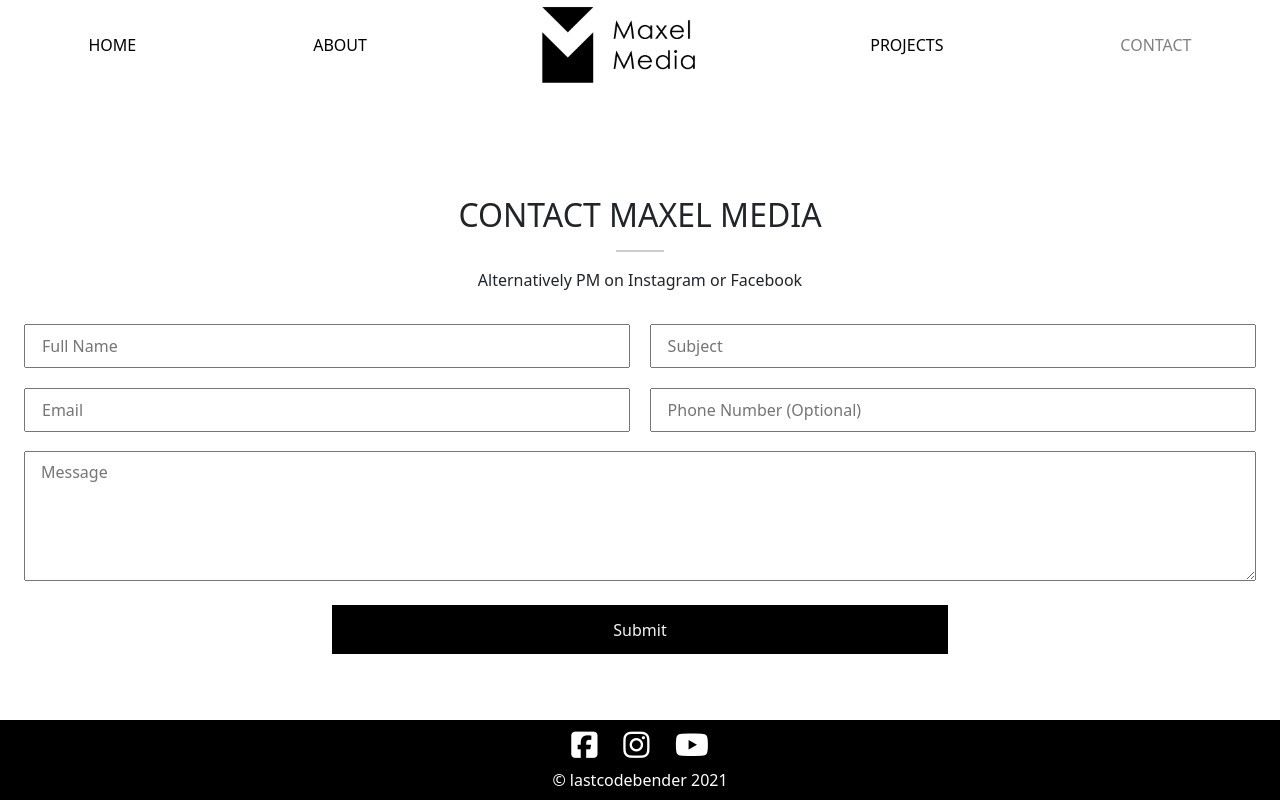
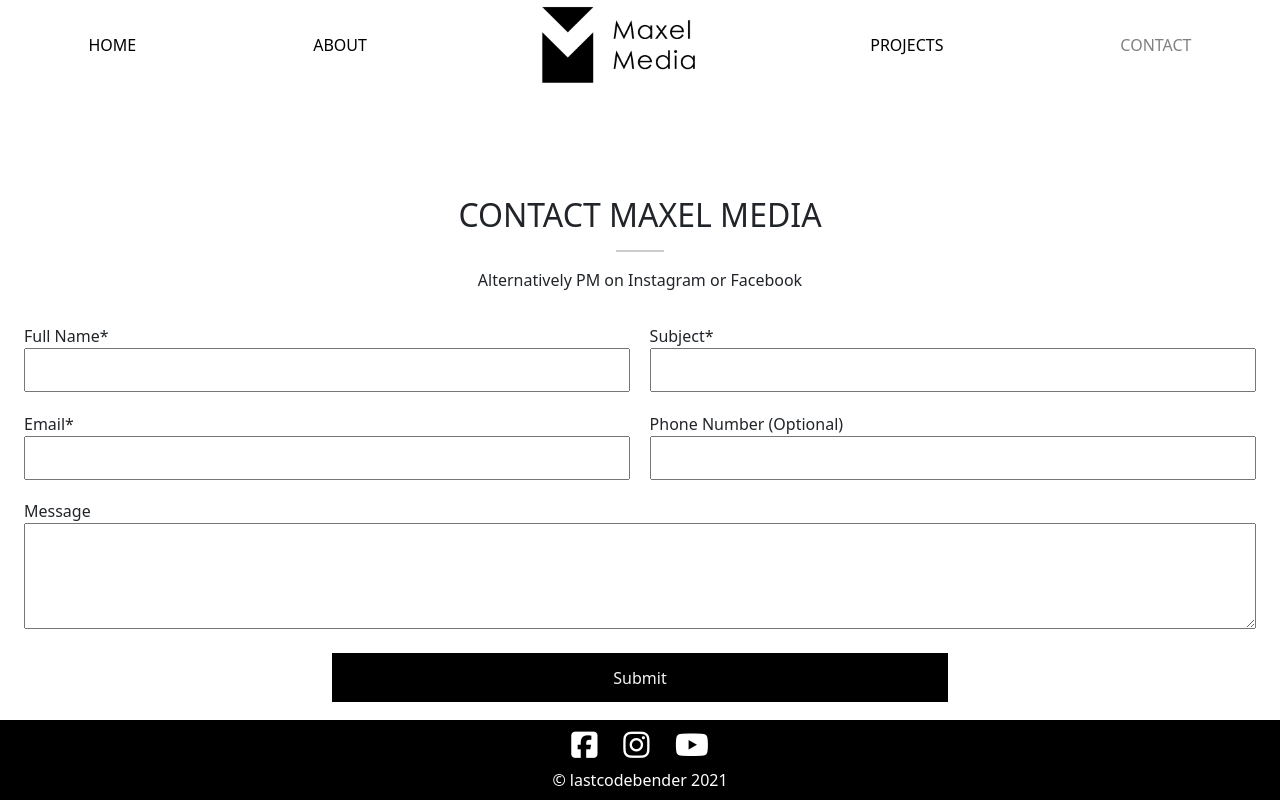
Before and after one commit to marcCodez/Maxel-Media-Digital-Portdolio-Website, a React (Create React App) app: page /contact in a window 1280 px wide. Built offline with nearby package versions, Linux system fonts and the light colour scheme; a web font is replaced by a local one.

Commit message:
added accessibility, proper form styling fixed

```diff
--- a/public/index.html
+++ b/public/index.html
@@ -30,18 +30,8 @@
     <title>Maxel Media</title>
   </head>
   <body>
-    <noscript>You need to enable JavaScript to run this app.</noscript>
+    <noscript></noscript>
     <div id="root"></div>
-    <!--
-      This HTML file is a template.
-      If you open it directly in the browser, you will see an empty page.
 
-      You can add webfonts, meta tags, or analytics to this file.
-      The build step will place the bundled scripts into the <body> tag.
-
-      To begin the development, run `npm start` or `yarn start`.
-      To create a production bundle, use `npm run build` or `yarn build`.
-      .
-    -->
   </body>
 </html>
--- a/src/App.scss
+++ b/src/App.scss
@@ -251,6 +251,7 @@ video {
 	.text-fields {
 		display: grid;
 		grid-template-areas:
+
 			"name subject"
 			"email phone"
 			"message message";
@@ -258,6 +259,9 @@ video {
 		margin-bottom: 1.5rem;
 		margin-top: 1.5rem;
 		// Grid Areas
+		// .name-label {
+		// 	grid-area: nameLabel;
+		// }
 		.name-input {
 			grid-area: name;
 		}
--- a/src/components/HeaderContent.js
+++ b/src/components/HeaderContent.js
@@ -17,7 +17,7 @@ const pauseVideo = () => {
 
     return (
         <div className='header-container space-top'>
-            <video ref={vidRef} src="/videos/Showreel-cut-compressed.mp4" autoPlay loop muted/>
+            <video ref={vidRef} src="/videos/Showreel-cut-compressed.mp4" title="Maxel Media video reel" autoPlay loop muted/>
            <div className='hero-btns'>
                <Link
                to='/contact'
--- a/src/components/Navigbar.js
+++ b/src/components/Navigbar.js
@@ -81,13 +81,13 @@ function Navigbar() {
       </nav>
 	</div> */}
 
-<Navbar className="effect   nav-container" expand="lg" id="navbar">
+<Navbar className="effect   nav-container" expand="lg" id="navbar" role="presentation">
 <NavLink
                         exact to="/"
                         className="navbar-logo mobile"
                         activeClassName='nav-active'
                         onClick={closeMobileMenu}>
-                                <img src="/images/logo-v2.png" id="logo" />
+                                <img src="/images/logo-v2.png" id="logo" alt="maxel media logo"/>
                         </NavLink>
                         <div className='menu-icon' onClick={handleClick}>
                    <i className={click ? 'fa fa-times' : 'fa fa-bars'} />
@@ -97,7 +97,7 @@ function Navigbar() {
 
                <Nav  className={click ? 'nav-menu active' : 'nav-menu'}>
 
-      <NavLink exact to='/' activeClassName='nav-active'  onClick={closeMobileMenu} className="navbar-link" >Home</NavLink>
+      <NavLink exact to='/' activeClassName='nav-active'  onClick={closeMobileMenu} className="navbar-link" exact={true}>Home</NavLink>
       <NavLink exact to='/about' activeClassName='nav-active' onClick={closeMobileMenu} className="navbar-link" >About</NavLink>
       <NavLink exact to='/'>
       <Navbar.Brand
--- a/src/components/ProjectVideo.js
+++ b/src/components/ProjectVideo.js
@@ -12,6 +12,7 @@ function ProjectVideo(props) {
                 pip
                 controls="false"
                 url={props.url}
+                title={props.title}
             />
         </div>
     )
--- a/src/components/pages/About.js
+++ b/src/components/pages/About.js
@@ -10,7 +10,7 @@ function About() {
             <h1 className='section-title font-weight-bold'>ABOUT MAXEL MEDIA</h1>
             <div className='underline'></div>
             </div>
-            <img src='/images/maxpic.jpg' className='about-image'/>
+            <img src='/images/maxpic.jpg' className='about-image' alt="Maxel Media in action holding a camera"/>
             <p className='about-description'>Max Lerion is a content creator based in Sydney, Australia. Under an alias of Maxel Media he has been creating content for over 2 years and has recently started to publish client work on social media less than a year ago. He has worked with numerous brands, businesses and artists in  marketing with his diverse skills in photography and videography. Currently in his final year in a bachelor of Media (Screen and Sound Production), he aims to build his brand as a freelancer into a production company to help cater to businesses around Sydney in digital marketing and to bring visions to reality.</p>
             </div>
             </div>
--- a/src/components/pages/Contact.js
+++ b/src/components/pages/Contact.js
@@ -21,11 +21,32 @@ function Contact() {
                             <input name="bot-field"/>
                         </div>
                         <div className='text-fields'>
-                            <input required type='text' className='text-input name-input' name='name' placeholder='Full Name'/>
-                            <input required type='email' className='text-input email-input' name='email' placeholder='Email'/>
-                            <input required type='text' className='text-input subject-input' name='subject' placeholder='Subject'/>
-                            <input type='text' className='text-input phone-input' name='phone' placeholder='Phone Number (Optional)'/>
-                            <textarea required type='text' className='text-input message-input' name='message' placeholder='Message'></textarea>
+
+                        <div className="name-input d-flex flex-column">
+                        <label for="name" className="name-label align-self-start">Full Name*</label>
+                        <input required type='text' className='text-input ' name='name' />
+                        </div>
+
+                            <div className="email-input d-flex flex-column">
+                            <label for="email" className="align-self-start">Email*</label>
+                            <input required type='email' className='text-input' name='email' />
+                            </div>
+                            <div className="subject-input d-flex flex-column">
+                            <label for="subject" className="align-self-start">Subject*</label>
+                            <input required type='text' className='text-input' name='subject'/>
+                            </div>
+                            <div className="phone-input d-flex flex-column">
+                            <label for="phone" className="align-self-start">Phone Number (Optional)</label>
+                            <input type='text' className='text-input' name='phone'/>
+                            </div>
+                            <div className="phone-input d-flex flex-column message-input">
+                            <label for="message" className="align-self-start">Message</label>
+                            <textarea required type='text' className='text-input' rows="5"  name='message'></textarea>
+                            </div>
+
+
+
+
 
                     </div>
                     <div data-netlify-recaptcha='true'></div>
```
Also changed, not shown: src/components/pages/Projects.js (+15 -15 lines), 1 other file (tests, documents, lock files or other folders).
